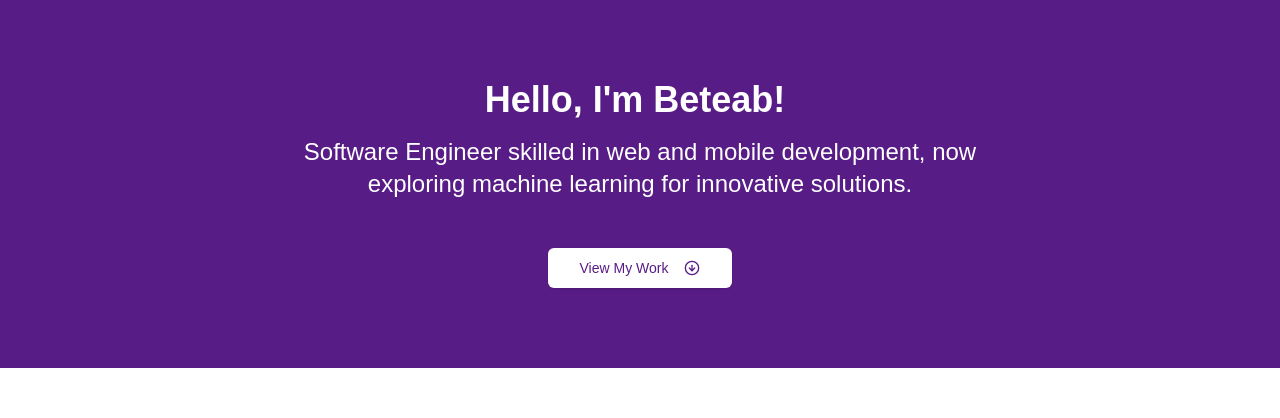
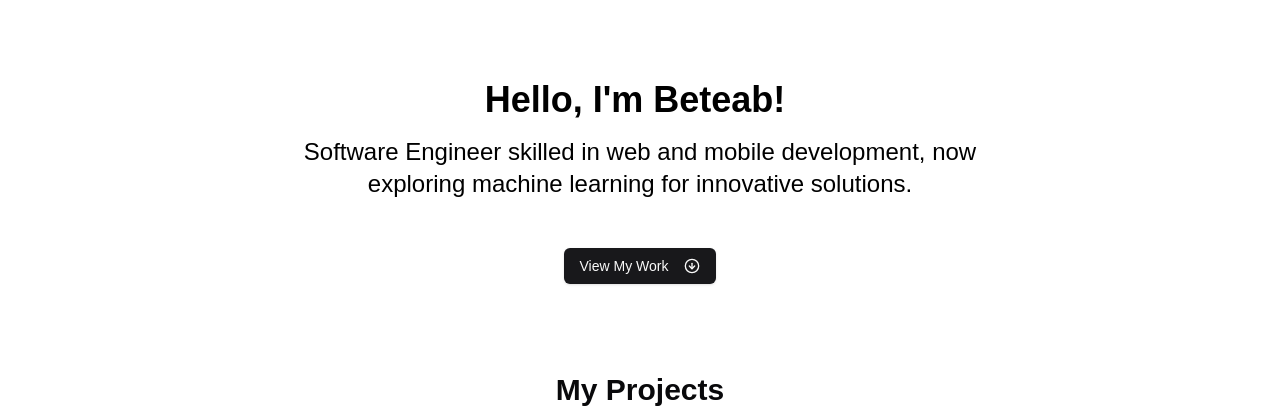
Before and after one commit to BeteabTefera/portfolio_website, a Next.js app in the folder app/: page / in a window 1280 px wide. Shown: the top 418 px of the page. Built offline with nearby package versions, Linux system fonts and the light colour scheme.

Commit message:
Udated Main

```diff
--- a/app/app/page.tsx
+++ b/app/app/page.tsx
@@ -6,12 +6,12 @@ export default function Home() {
   return (
     <div>
       {/* Hero Section */}
-      <section className="bg-purple-900 text-white py-20">
+      <section className="text-black py-20">
         <Hero/>
       </section>
 
       {/* Projects Section */}
-      <section id="projects" className="py-20">
+      <section id="projects" className="py-2">
         <div className="container mx-auto">
           <h2 className="text-3xl font-bold mb-8 text-center">My Projects</h2>
           <Projects />
--- a/app/components/hero.tsx
+++ b/app/components/hero.tsx
@@ -17,7 +17,7 @@ export function Hero (){
                 <p className="text-xl md:text-2xl mb-12 max-w-3xl mx-auto leading-relaxed">
                 Software Engineer skilled in web and mobile development, now exploring machine learning for innovative solutions.
                 </p>
-                <Button asChild size="lg" className="bg-white text-purple-900 hover:bg-purple-100 transition-colors duration-300">
+                <Button asChild >
                     <a href="#projects" className="flex items-center">
                     View My Work
                     <ArrowDownCircle className="w-6 h-6 ml-2" />
```
Also changed, not shown: app/components/nav.tsx (added).
